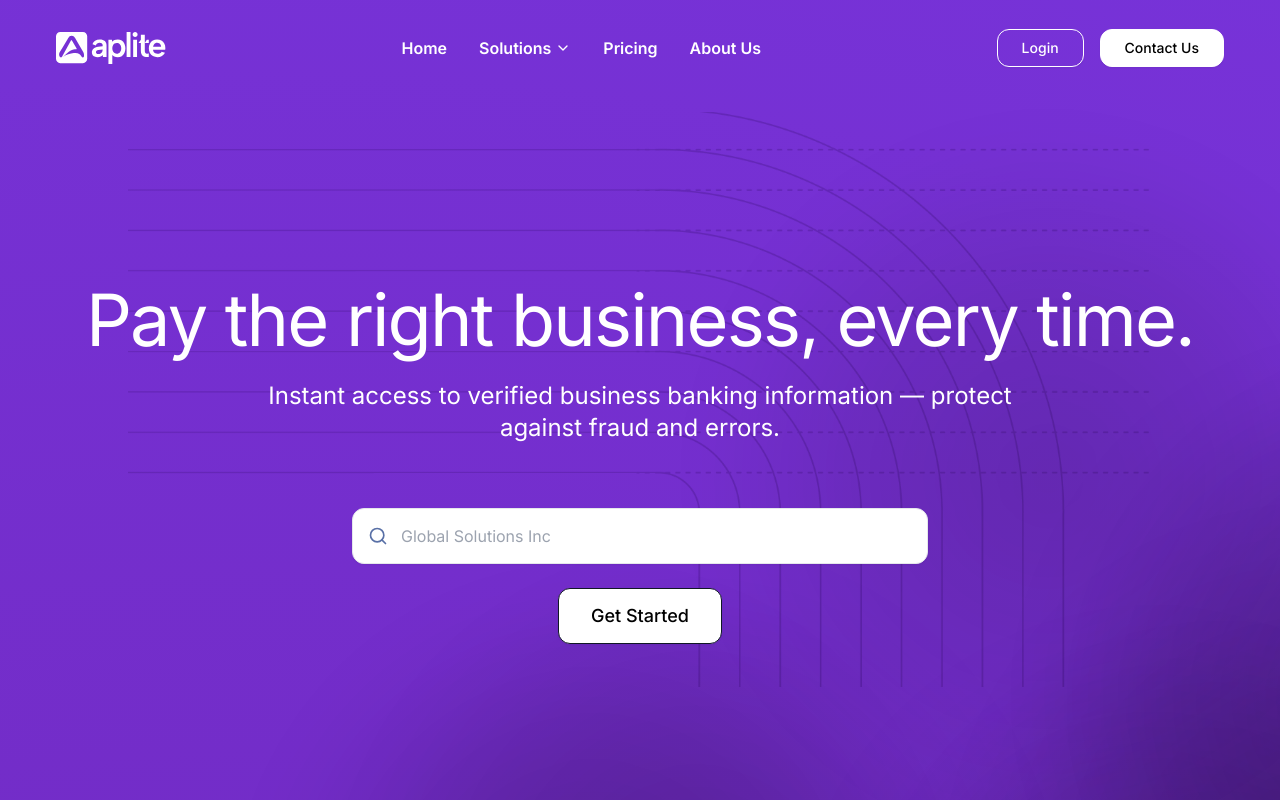
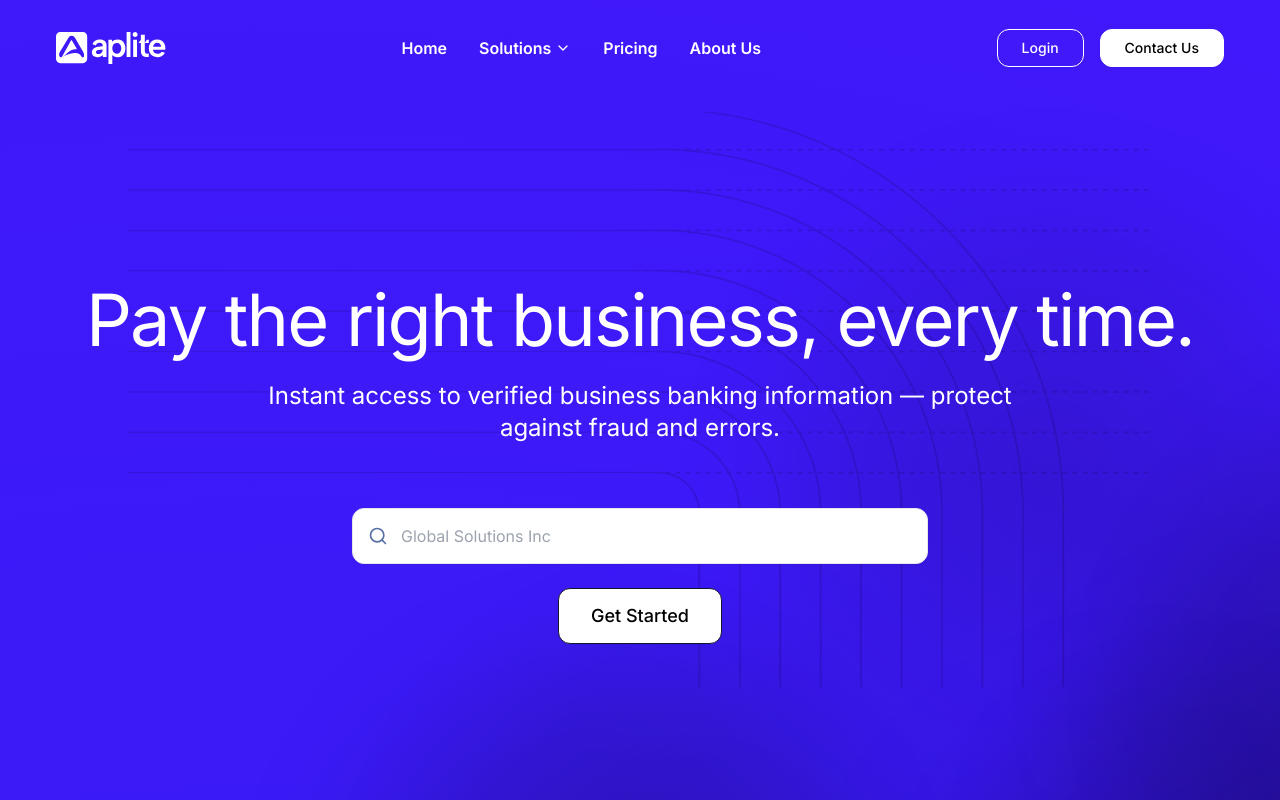
Before and after one commit to kartikbtspl/aplite-website, a Next.js app: page / in a window 1280 px wide. Shown: the top 800 px of the page. Built offline with nearby package versions, Linux system fonts and the light colour scheme.

Commit message:
removed different background colors

```diff
--- a/app/globals.css
+++ b/app/globals.css
@@ -65,21 +65,6 @@
       background-position: 100% 100%;
     }
   }
-
-  /* Purple gradient for home page */
-  body.home-gradient {
-    background:
-      radial-gradient(
-        circle at 30% 30%,
-        #6b21a8 0%,
-        #7c3aed 40%,
-        #8b5cf6 65%,
-        #a78bfa 85%,
-        #c4b5fd 100%
-      );
-    background-size: 120% 120%;
-    animation: subtle-move 10s ease-in-out infinite;
-  }
 }
 /* span {
   @apply bg-gradient-to-r from-[#111A4A] via-[#283EB0] to-[#B2C1FF] text-transparent bg-clip-text;
--- a/app/home/page.tsx
+++ b/app/home/page.tsx
@@ -1,6 +1,5 @@
 "use client";
 
-import React from "react";
 import { Hero } from "./components/hero";
 import { HomeContent } from "./components/home-content";
 import TaglineSec from "./components/tagline-sec";
@@ -12,14 +11,6 @@ export default function HomePage() {
     animate: { opacity: 1, y: 0 },
     transition: { duration: 0.8 },
   };
-
-  // Apply purple gradient for home page
-  React.useEffect(() => {
-    document.body.classList.add('home-gradient');
-    return () => {
-      document.body.classList.remove('home-gradient');
-    };
-  }, []);
 
   return (
     <div className="space-y-10">
```
